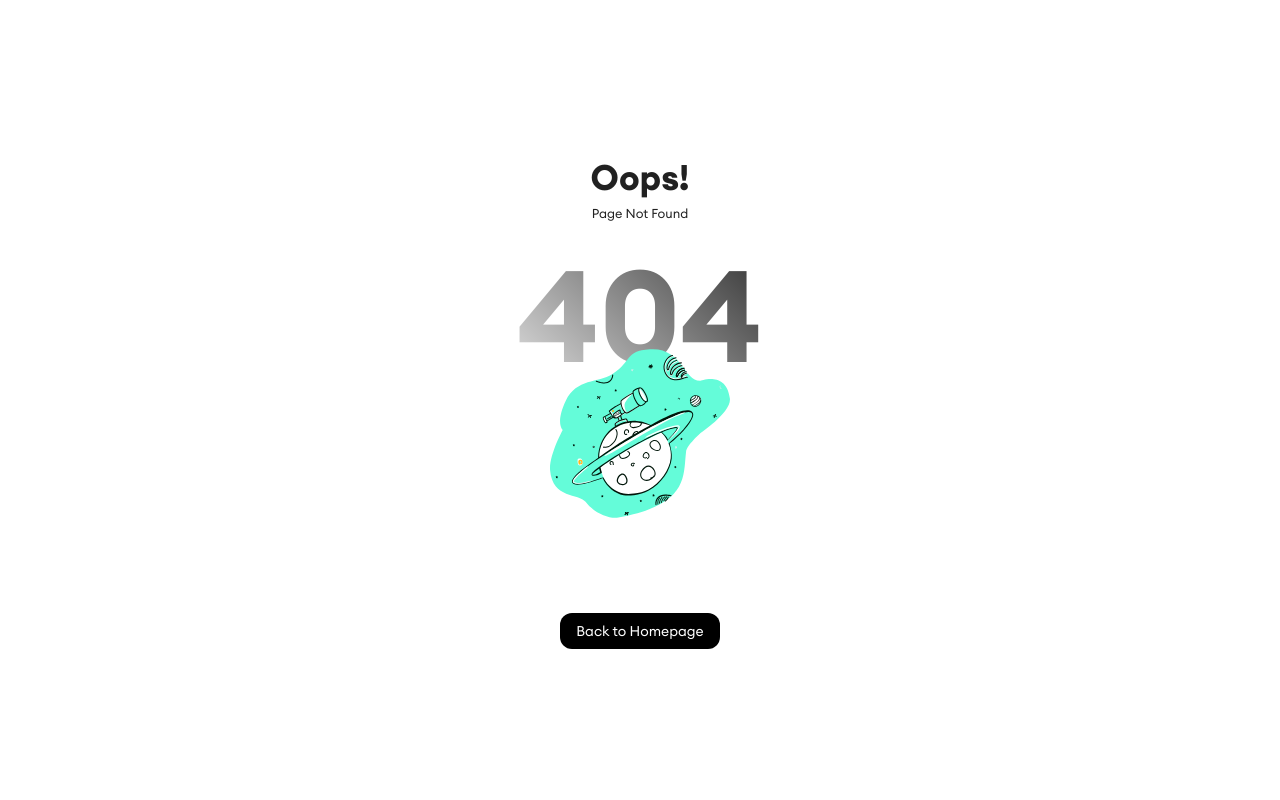
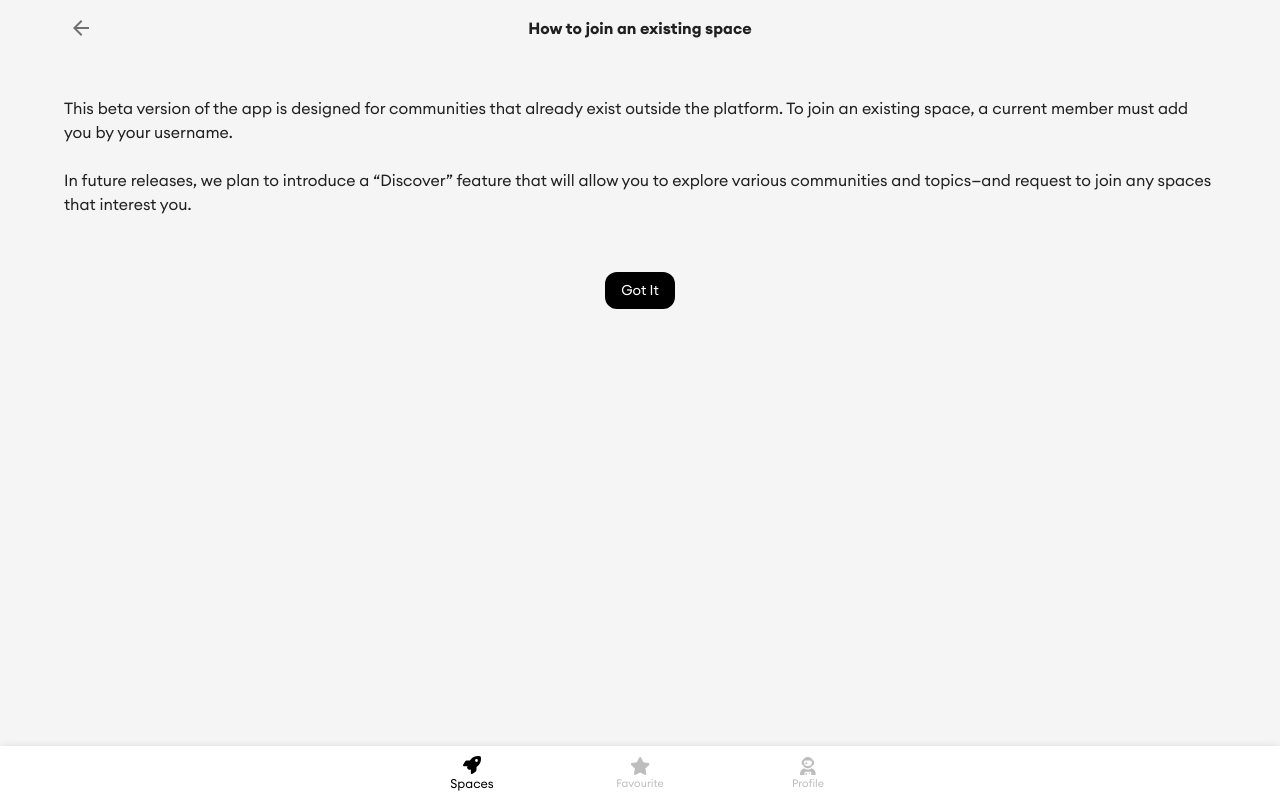
Before and after one commit to miguelcard/acc-frontend-nextjs, a Next.js app: page /how-to-join-spaces in a window 1280 px wide. Before the commit this address had no page. Built offline with nearby package versions, Linux system fonts and the light colour scheme.

Commit message:
added information page on how to join a space, which is outside the platform for now

```diff
--- /dev/null
+++ b/app/(authenticated-pages)/(info-static-pages)/how-to-join-spaces/page.tsx
@@ -0,0 +1,41 @@
+import 'server-only';
+import Container from '@mui/material/Container';
+import CssBaseline from '@mui/material/CssBaseline';
+import Box from '@mui/material/Box';
+import Typography from '@mui/material/Typography';
+import { BackButtonBarWithText } from '@/components/ui/back-button-bar-with-text';
+import Button from '@mui/material/Button';
+import Link from 'next/link';
+
+
+export default function HowToJoinSpaces() {
+    return (
+        <>
+            <Container component="section" maxWidth="lg">
+                <CssBaseline />
+
+                <BackButtonBarWithText
+                    text={'How to join an existing space'}
+                    backButtonPath='spaces'
+                    sx={{ fontWeight: 800 }}
+                />
+
+                <Box
+                    display='flex'
+                    flexDirection='column'
+                    justifyContent='center'
+                    alignItems='center'
+                >
+
+                    <Typography pt={5}>
+                        This beta version of the app is designed for communities that already exist outside the platform. To join an existing space, a current member must add you by your username.
+                        <br /><br />In future releases, we plan to introduce a “Discover” feature that will allow you to explore various communities and topics—and request to join any spaces that interest you.
+                    </Typography>
+
+
+                    <Button component={Link} href={"/spaces"} variant='contained' sx={{bgcolor: 'black', textTransform: 'none', mt: 7 }}  >Got It</Button>
+                </Box>
+            </Container>
+        </>
+    )
+}
--- a/app/(landing)/layout.tsx
+++ b/app/(landing)/layout.tsx
@@ -23,7 +23,7 @@ export default function LandingLayout({ children,}: { children: React.ReactNode;
                         textAlign: "center",
                     }}
                 >a Miguel Cardenas production <br />
-                    AvidHabits &copy; 2023
+                    AvidHabits &copy; 2025
                 </span>
             </Box>
         </>
--- /dev/null
+++ b/components/ui/back-button-bar-with-text.tsx
@@ -0,0 +1,71 @@
+
+import { ArrowBack } from "@mui/icons-material";
+import Box from "@mui/material/Box";
+import IconButton from "@mui/material/IconButton";
+import Typography from "@mui/material/Typography";
+import Link from "next/link";
+
+
+interface Props {
+    text: string;
+    backButtonPath: string;
+    sx?: any;
+}
+
+export function BackButtonBarWithText({ text, backButtonPath, sx = {} }: Props) {
+    return (
+        <Box
+            position="relative"
+            display="flex"
+            justifyContent="center"
+            alignItems="center"
+            sx={{
+                px: 1, py: 2,
+                minWidth: 0,
+                width: '100%',
+            }}
+        >
+
+            {/* Back button box */}
+            <Box position="absolute" left={0}>
+                <Link href={'/' + backButtonPath}>
+                    <IconButton
+                        aria-label="back" size="small">
+                        <ArrowBack />
+                    </IconButton>
+                </Link>
+            </Box>
+            {/* Text Box */}
+            <Box sx={{
+                margin: "auto",
+                display: "flex",
+                justifyContent: "center",
+                alignItems: "center",
+                gap: "10px",
+                minWidth: 0,
+                mx: 1,
+            }}>
+                {/* Text */}
+                <Typography
+                    sx={{
+                        whiteSpace: 'noWrap',
+                        overflow: 'hidden',
+                        textOverflow: 'ellipsis',
+                        '@media (max-width: 600px)': {
+                            fontSize: '1.1em',
+                        },
+                        '@media (max-width: 450px)': {
+                            fontSize: '1em',
+                        },
+                        '@media (max-width: 370px)': {
+                            fontSize: '0.9em',
+                        },
+                        ...sx,
+                    }}
+                >
+                    {text}
+                </Typography>
+            </Box>
+        </Box>
+    )
+}
```
Also changed, not shown: components/spaces/CreateSpaceModal/create-space-form.tsx (+10 -2 lines), components/spaces/SpacesOverview/spaces-overview.tsx (+7 -3 lines).
